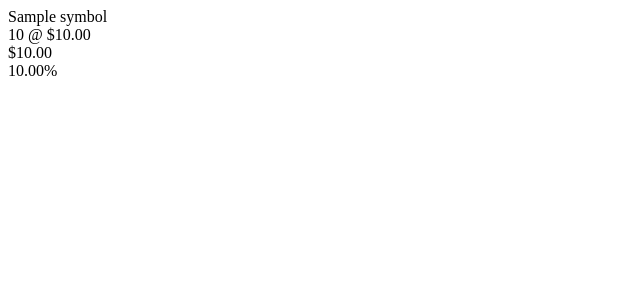
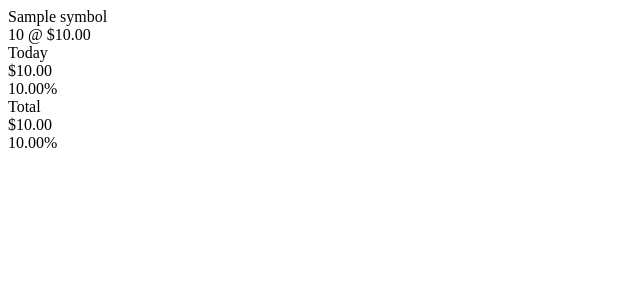
Before and after one commit to kmizzi/ktrade, a FastAPI app: template src/web/templates/partials/positions_list.html in a window 1280 px wide. Shown: the top 300 px of the page, without its empty margins (0-640 px from the left). Run offline with FastAPI, Linux system fonts and the light colour scheme; the template is opened without the code that fills it: most values are stand-ins (such as "Sample title", 1, 10 or a date in 2020); parts of the project's set-up code (start-up, migrations or seed data) failed here and were passed over.

Commit message:
Show both Today and Total P&L in Positions view

```diff
--- a/src/web/services/portfolio_service.py
+++ b/src/web/services/portfolio_service.py
@@ -181,8 +181,12 @@ class PortfolioService:
                     "entry_price": float(p.get("avg_entry_price", 0)),
                     "current_price": float(p.get("current_price", 0)),
                     "market_value": float(p.get("market_value", 0)),
+                    # All-time P&L (since position opened)
                     "pnl": float(p.get("unrealized_pl", 0)),
                     "pnl_pct": float(p.get("unrealized_plpc", 0)) * 100,
+                    # Today's P&L (intraday change)
+                    "day_pnl": float(p.get("unrealized_intraday_pl", 0)),
+                    "day_pnl_pct": float(p.get("unrealized_intraday_plpc", 0)) * 100,
                 }
                 for p in positions
             ]
--- a/src/web/templates/partials/positions_list.html
+++ b/src/web/templates/partials/positions_list.html
@@ -8,12 +8,26 @@
             </div>
             <span class="text-sm text-muted-foreground">{{ pos.quantity }} @ ${{ "%.2f"|format(pos.entry_price) }}</span>
         </div>
-        <div class="text-right">
-            <div class="font-medium {% if pos.pnl >= 0 %}text-profit{% else %}text-loss{% endif %}">
-                {% if pos.pnl >= 0 %}+{% endif %}${{ "%.2f"|format(pos.pnl) }}
+        <div class="flex items-center gap-6">
+            <!-- Today's P&L -->
+            <div class="text-right">
+                <div class="text-xs text-muted-foreground mb-0.5">Today</div>
+                <div class="text-sm {% if pos.day_pnl >= 0 %}text-profit{% else %}text-loss{% endif %}">
+                    {% if pos.day_pnl >= 0 %}+{% endif %}${{ "%.2f"|format(pos.day_pnl) }}
+                </div>
+                <div class="text-xs text-muted-foreground">
+                    {% if pos.day_pnl_pct >= 0 %}+{% endif %}{{ "%.2f"|format(pos.day_pnl_pct) }}%
+                </div>
             </div>
-            <div class="text-xs text-muted-foreground">
-                {% if pos.pnl_pct >= 0 %}+{% endif %}{{ "%.2f"|format(pos.pnl_pct) }}%
+            <!-- All-time P&L -->
+            <div class="text-right">
+                <div class="text-xs text-muted-foreground mb-0.5">Total</div>
+                <div class="font-medium {% if pos.pnl >= 0 %}text-profit{% else %}text-loss{% endif %}">
+                    {% if pos.pnl >= 0 %}+{% endif %}${{ "%.2f"|format(pos.pnl) }}
+                </div>
+                <div class="text-xs text-muted-foreground">
+                    {% if pos.pnl_pct >= 0 %}+{% endif %}{{ "%.2f"|format(pos.pnl_pct) }}%
+                </div>
             </div>
         </div>
     </div>
```
